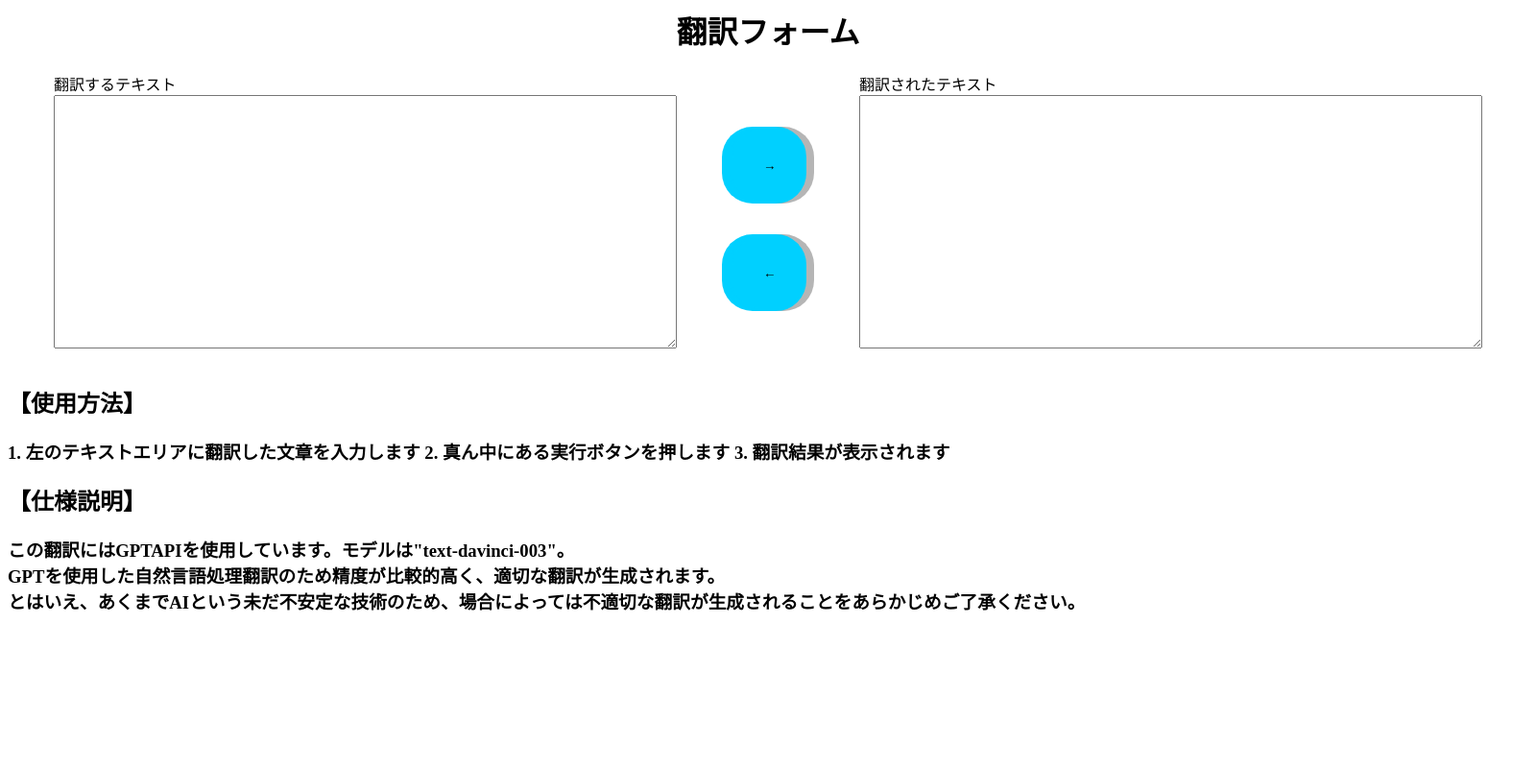
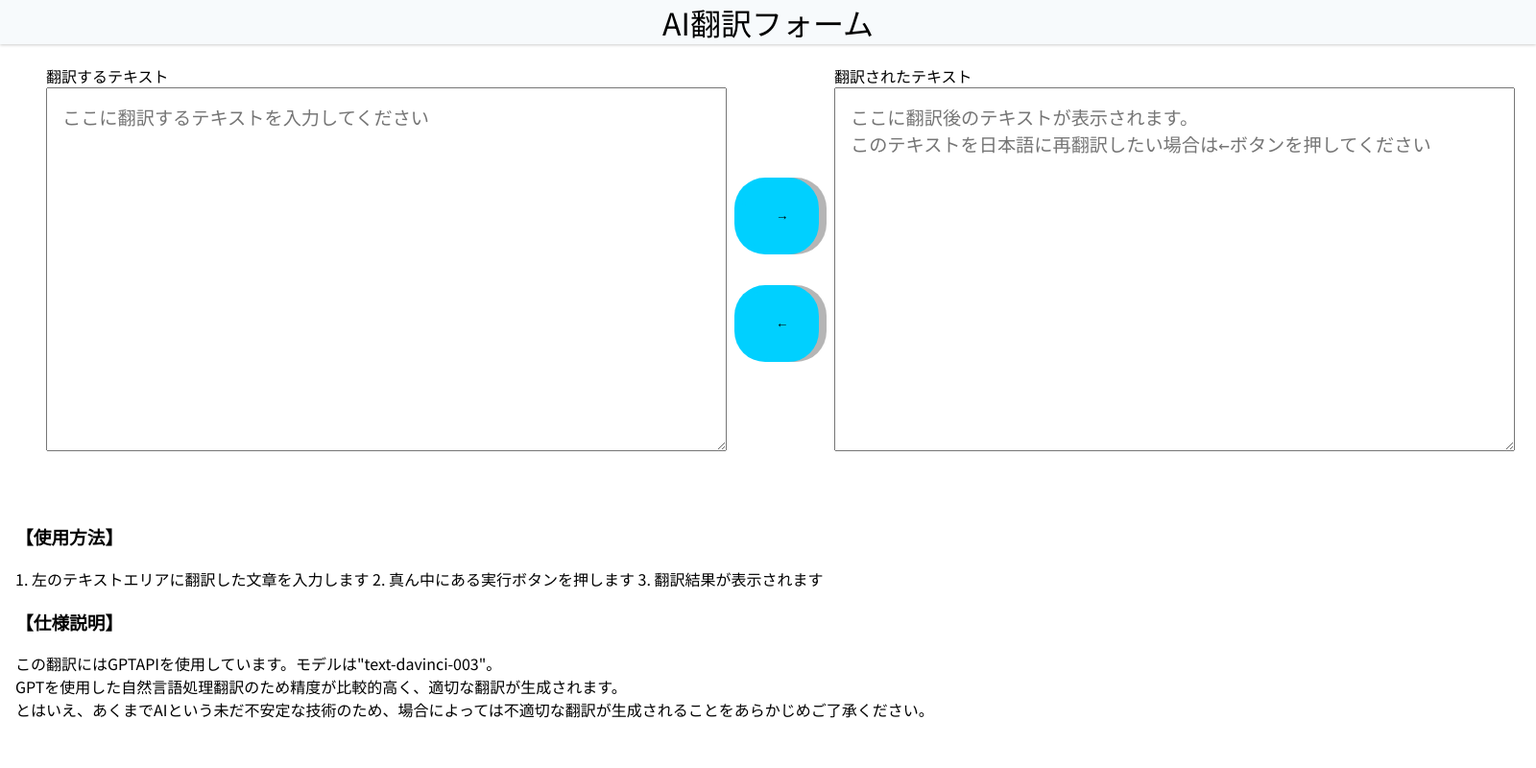
Before and after one commit to shi0n0/multi-translate-app, a Django app: page / in a window 1600 px wide. Shown: the whole page at 96% size. Run offline with Django 4.2, Linux system fonts and the light colour scheme.

Commit message:
design modification

```diff
--- a/GPT_Translate/templates/translation.html
+++ b/GPT_Translate/templates/translation.html
@@ -1,4 +1,18 @@
 <style>
+    @import url('https://fonts.googleapis.com/css2?family=Noto+Sans+JP:wght@300;400;700&display=swap');
+
+html,body{
+    margin: 0;
+    padding: 0;
+    font-family: "Noto Sans JP";
+}
+
+header{
+    background-color: #f7fafc;
+    box-shadow: 0px 1px 3px 0px rgba(0,0,0,0.2);
+}
+
+
     .transForm{
     margin-left: 3rem;
     margin-right: 3rem;
@@ -10,6 +24,7 @@
 .main_textarea{
     padding: 1rem 1rem;
     font-size: 1.2rem;
+    font-weight: 300;
 }
 
 .transBtn_wrap{
@@ -36,6 +51,10 @@
     transform: translateX(0.5rem);
     box-shadow: -0.5rem 0px 0px rgb(0, 208, 255);
 }
+
+.subWrapper{
+    padding: 1rem;
+}
 </style>
 
 <!DOCTYPE html>
@@ -45,14 +64,17 @@
     <title>自然言語翻訳</title>
 </head>
 <body>
-    <h1 style="text-align: center;">翻訳フォーム</h1>
+
+    <header>
+        <h1 style="text-align: center; font-weight: 400;";>AI翻訳フォーム</h1>
+    </header>
 <div>
     <div>
         <form method="post" action="{% url 'translation' %}" class="transForm">
             <div>
             {% csrf_token %}
             <label for="input_text">翻訳するテキスト</label><br>
-            <textarea class="main_textarea" id="input_text" name="input_text" cols="50" rows="10"></textarea><br><br>
+            <textarea class="main_textarea" id="input_text" name="input_text" cols="55" rows="15" placeholder="ここに翻訳するテキストを入力してください"></textarea><br><br>
             </div>
 
             <div class="transBtn_wrap">
@@ -63,24 +85,24 @@
         <div>
             {% csrf_token %}
             <label for="input_text">翻訳されたテキスト</label><br>
-            <textarea class="main_textarea" id="translated_text" name="translated_text" cols="50" rows="10" readonly></textarea><br><br>
+            <textarea class="main_textarea" id="translated_text" name="translated_text" cols="55" rows="15" placeholder="ここに翻訳後のテキストが表示されます。&#10;このテキストを日本語に再翻訳したい場合は←ボタンを押してください" readonly></textarea><br><br>
         </div>
         </form>
     </div>
 </div>
 
-<div>
-    <h2>【使用方法】</h2>
-    <h3>1. 左のテキストエリアに翻訳した文章を入力します
+<div class="subWrapper">
+    <h3>【使用方法】</h3>
+    <p>1. 左のテキストエリアに翻訳した文章を入力します
         2. 真ん中にある実行ボタンを押します
         3. 翻訳結果が表示されます
     <br>
-    </h3>
-    <h2>【仕様説明】</h2>
-    <h3>この翻訳にはGPTAPIを使用しています。モデルは"text-davinci-003"。<br>
+    </p>
+    <h3>【仕様説明】</h3>
+    <p>この翻訳にはGPTAPIを使用しています。モデルは"text-davinci-003"。<br>
         GPTを使用した自然言語処理翻訳のため精度が比較的高く、適切な翻訳が生成されます。<br>
         とはいえ、あくまでAIという未だ不安定な技術のため、場合によっては不適切な翻訳が生成されることをあらかじめご了承ください。
-    </h3>
+    </p>
     <h3></h3>
 </div>
     {% if translated_text %}
```
